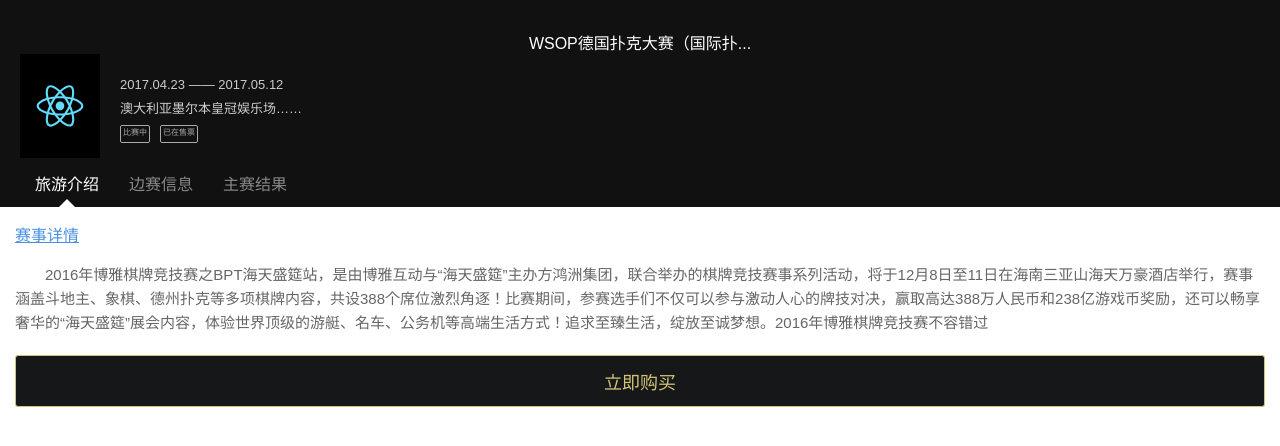
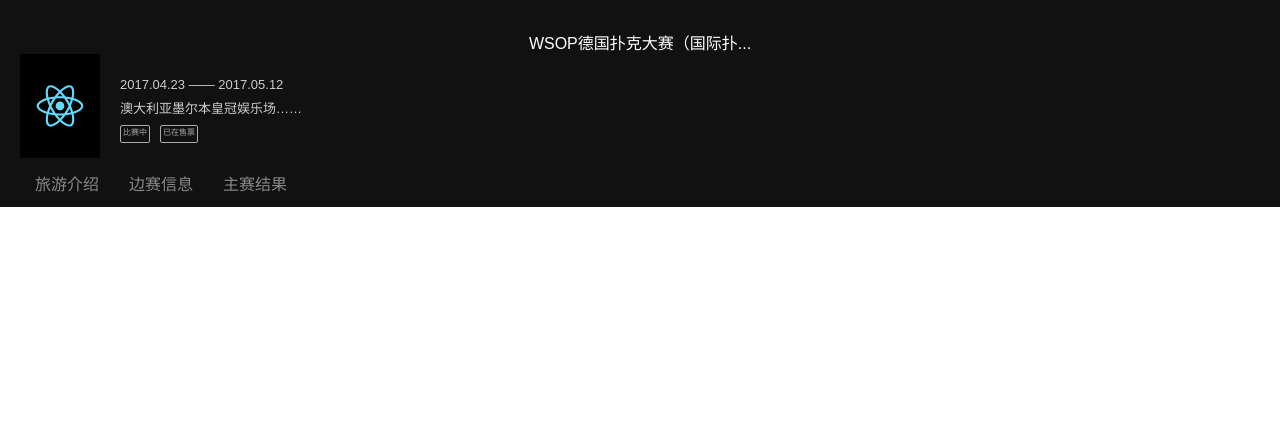
Before and after one commit to lxmdesign/react_demo, a React (Create React App) app: page / in a window 1280 px wide. Shown: the top 446 px of the page. Built offline with nearby package versions, Linux system fonts and the light colour scheme.

Commit message:
添加React-router-dom

```diff
--- a/package.json
+++ b/package.json
@@ -4,7 +4,8 @@
   "private": true,
   "dependencies": {
     "react": "^15.6.1",
-    "react-dom": "^15.6.1"
+    "react-dom": "^15.6.1",
+    "react-router-dom": "^4.1.2"
   },
   "devDependencies": {
     "react-scripts": "1.0.11"
--- a/src/App.css
+++ b/src/App.css
@@ -44,16 +44,19 @@
   content: " ";
   clear: both;
 }
-.nav li {
+.nav .navLink {
   height: 45px;
   line-height: 45px;
   margin: 0 15px;
   color: #888888;
   font-size: 16px;
+  text-decoration: none;
+
 }
-.nav li.active {
+.nav .navLink.active {
   color: #fff;
   background: url("./assets/Triangle.png") no-repeat 24px 37px;
+  display: block;
 }
 .body{
   background-color: #fff;
--- a/src/App.js
+++ b/src/App.js
@@ -1,6 +1,11 @@
 import React, { Component } from 'react';
 import Head from './components/head';
 import Body from './components/body'
+import BodyInfo from './components/bodyInfo'
+import {
+  BrowserRouter as Router,
+  Route,
+} from 'react-router-dom'
 import './App.css'
 
 class App extends Component {
@@ -17,10 +22,13 @@
   }
   render() {
     return (
-      <div className="App">
-        <Head />
-        <Body />
-      </div>
+      <Router>
+        <div className="App">
+          <Head />
+          <Route path="/0" component={Body}/>
+          <Route path="/1" component={BodyInfo}/>
+        </div>
+      </Router>
     );
   }
 }
--- a/src/components/nav.js
+++ b/src/components/nav.js
@@ -1,5 +1,7 @@
 import React, { Component } from 'react';
-
+import {
+    NavLink
+} from 'react-router-dom'
 class Nav extends Component {
     state = {
         activeLiIndex: 0
@@ -14,7 +16,13 @@
         const { activeLiIndex } = this.state;
         return (
             <ul className="nav">
-                {this.navs.map((value, key) => <li key={key} className={activeLiIndex === key ? "active" : ""} onClick={() => this.liClick(key)}>{value}</li>)}
+                {this.navs.map((value, key) =>
+                    <li key={key}>
+                        <NavLink className="navLink" activeClassName="active" to={`/${key}`}>
+                            {value}
+                        </NavLink>
+                    </li>
+                )}
             </ul>
         );
     }
```
Also changed, not shown: 1 other file (tests, documents, lock files or other folders).
